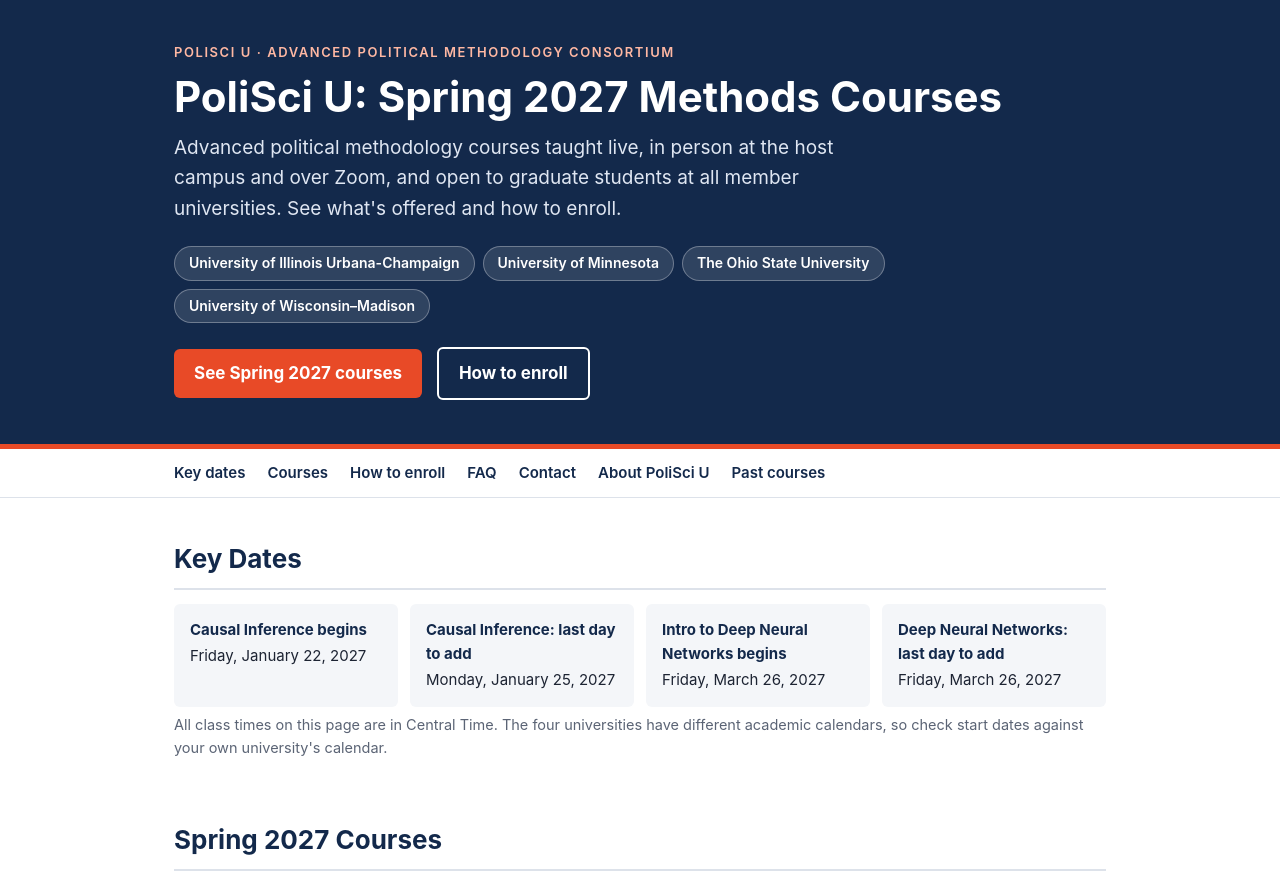
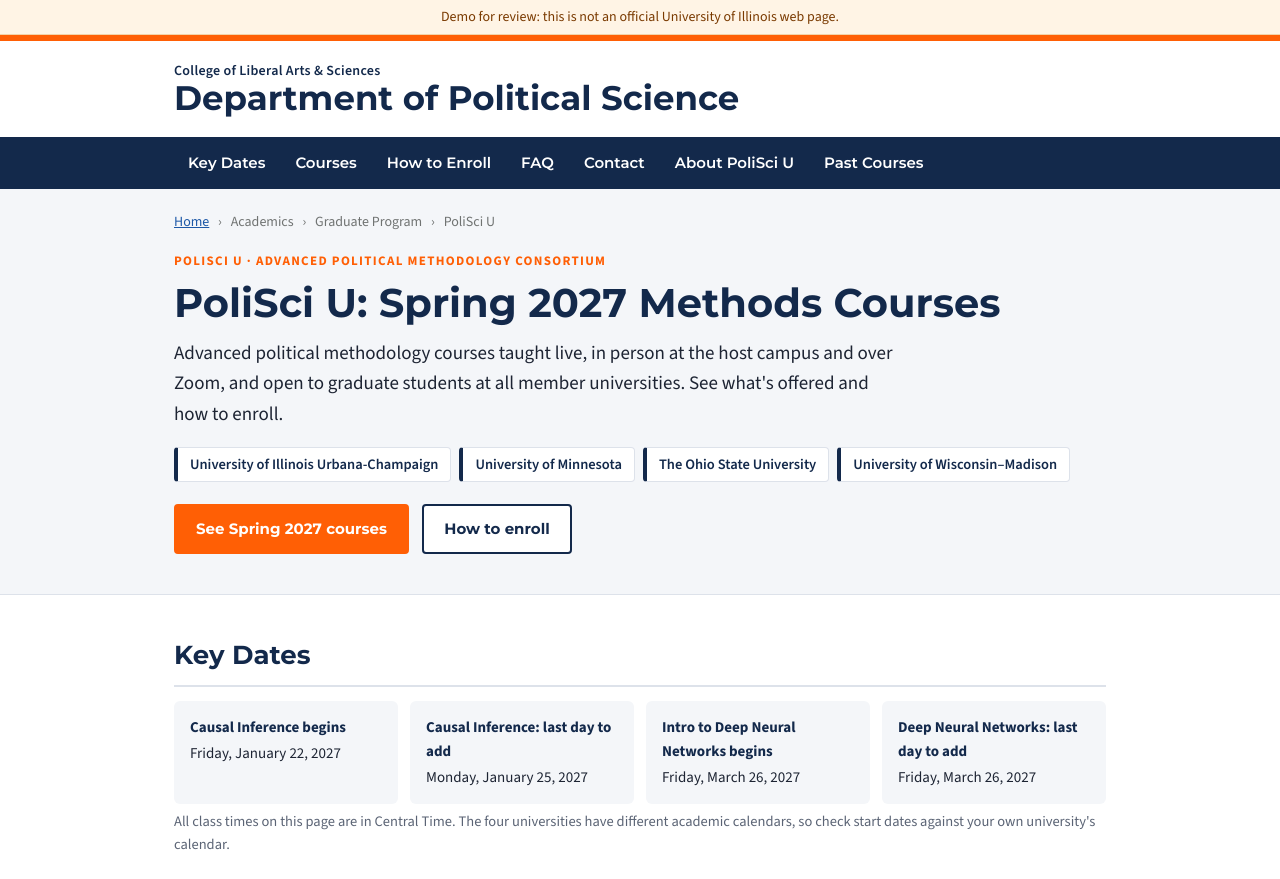
Before and after one commit to rahnumasiddika/polisciu-illinois, a plain HTML site: page index.html in a window 1280 px wide. Shown: the top 879 px of the page. Drawn offline with nearby package versions, Linux system fonts and the light colour scheme.

Commit message:
Add files via upload

```diff
--- a/index.html
+++ b/index.html
@@ -5,25 +5,15 @@
 <meta name="viewport" content="width=device-width, initial-scale=1">
 <title>PoliSci U — Spring 2027 Courses &amp; Enrollment</title>
 <meta name="description" content="Spring 2027 PoliSci U graduate political methodology courses (Illinois, Minnesota, Ohio State, Wisconsin–Madison) and how to enroll.">
+<link rel="preconnect" href="https://fonts.googleapis.com">
+<link rel="preconnect" href="https://fonts.gstatic.com" crossorigin>
+<link href="https://fonts.googleapis.com/css2?family=Montserrat:wght@500;600;700;800&family=Source+Sans+3:ital,wght@0,400;0,600;0,700;1,400&display=swap" rel="stylesheet">
 <style>
-  :root{--blue:#13294B;--orange:#E84A27;--ink:#1d2433;--muted:#5b6475;--line:#dde2ea;--soft:#f4f6f9}
+  :root{--blue:#13294B;--orange:#FF5F05;--link:#1D58A7;--storm:#707372;--ink:#1d2433;--muted:#5b6475;--line:#dde2ea;--soft:#f4f6f9}
   *{box-sizing:border-box}
-  body{margin:0;font-family:-apple-system,BlinkMacSystemFont,"Segoe UI",Roboto,Arial,sans-serif;color:var(--ink);line-height:1.6;font-size:17px;background:#fff}
-  a{color:#1f4fa3} a:hover{color:var(--orange)}
+  body{margin:0;font-family:"Source Sans 3","Source Sans Pro",Arial,sans-serif;color:var(--ink);line-height:1.6;font-size:17px;background:#fff}
+  a{color:var(--link)} a:hover{color:var(--orange)}
   .wrap{max-width:980px;margin:0 auto;padding:0 24px}
-  header.hero{background:var(--blue);color:#fff;border-bottom:5px solid var(--orange)}
-  header.hero .wrap{padding:42px 24px 36px}
-  .eyebrow{text-transform:uppercase;letter-spacing:.12em;font-size:13px;font-weight:600;color:#ffb8a3;margin:0 0 10px}
-  h1{font-size:clamp(28px,5vw,42px);line-height:1.15;margin:0 0 12px}
-  .lede{font-size:19px;max-width:700px;margin:0 0 22px;color:#dfe6f2}
-  .members{list-style:none;padding:0;margin:0 0 24px;display:flex;flex-wrap:wrap;gap:8px}
-  .members li{background:rgba(255,255,255,.12);border:1px solid rgba(255,255,255,.3);border-radius:999px;padding:5px 14px;font-size:14px;font-weight:600}
-  .cta{display:inline-block;background:var(--orange);color:#fff;text-decoration:none;font-weight:700;padding:11px 20px;border-radius:6px;margin:0 10px 8px 0}
-  .cta.ghost{background:transparent;border:2px solid #fff}
-  .cta:hover{color:#fff;filter:brightness(1.08)}
-  nav.toc{border-bottom:1px solid var(--line);background:#fff;position:sticky;top:0;z-index:5}
-  nav.toc .wrap{display:flex;gap:22px;overflow-x:auto;padding:12px 24px}
-  nav.toc a{text-decoration:none;color:var(--blue);font-weight:600;font-size:15px;white-space:nowrap}
   main section{padding:40px 0 6px}
   h2{font-size:26px;color:var(--blue);margin:0 0 14px;padding-bottom:8px;border-bottom:2px solid var(--line)}
   h3{font-size:20px;margin:0 0 4px}
@@ -66,14 +56,67 @@
   .archive-list{columns:2 300px;padding-left:20px;font-size:15.5px;margin:0 0 20px}
   .archive-list li{margin-bottom:6px;break-inside:avoid}
   #archive h3{font-size:18px;color:var(--blue);margin:18px 0 8px}
-  footer{margin-top:48px;border-top:1px solid var(--line);background:var(--soft)}
-  footer .wrap{padding:24px;font-size:14px;color:var(--muted)}
+  h1,h2,h3,.dept,.main-nav a,.uni-tabs button,.cta{font-family:Montserrat,"Source Sans 3",Arial,sans-serif}
+  .demo-bar{background:#FFF4E5;color:#7a3a00;font-size:14px;text-align:center;padding:6px 12px;border-bottom:1px solid #f3d3a8}
+  .site-head{background:#fff;border-top:6px solid var(--orange)}
+  .head-inner{padding:22px 24px 18px}
+  .brand{display:flex;flex-direction:column;line-height:1.15}
+  .college{font-size:14px;font-weight:600;color:var(--blue);letter-spacing:.02em}
+  .dept{font-size:clamp(24px,3.6vw,34px);font-weight:700;color:var(--blue)}
+  .main-nav{background:var(--blue);position:sticky;top:0;z-index:5}
+  .main-nav .wrap{display:flex;gap:2px;overflow-x:auto;padding:0 24px}
+  .main-nav a{color:#fff;text-decoration:none;font-weight:600;font-size:15px;padding:14px 14px 11px;border-bottom:3px solid transparent;white-space:nowrap}
+  .main-nav a:hover,.main-nav a:focus{border-bottom-color:var(--orange);color:#fff;background:rgba(255,255,255,.06)}
+  .page-title{background:var(--soft);border-bottom:1px solid var(--line)}
+  .page-title .wrap{padding:22px 24px 32px}
+  .breadcrumb{font-size:14px;color:var(--storm);margin-bottom:18px}
+  .breadcrumb span{margin:0 6px}
+  .eyebrow{text-transform:uppercase;letter-spacing:.1em;font-size:13px;font-weight:700;color:var(--orange);margin:0 0 8px}
+  h1{font-size:clamp(28px,4.6vw,40px);line-height:1.15;margin:0 0 12px;color:var(--blue);font-weight:700}
+  .lede{font-size:19px;max-width:720px;margin:0 0 18px;color:var(--ink)}
+  .members{list-style:none;padding:0;margin:0 0 22px;display:flex;flex-wrap:wrap;gap:8px}
+  .members li{background:#fff;border:1px solid var(--line);border-left:4px solid var(--blue);border-radius:4px;padding:5px 12px;font-size:14.5px;font-weight:600;color:var(--blue)}
+  .cta{display:inline-block;background:var(--orange);color:#fff;text-decoration:none;font-weight:700;font-size:15px;padding:11px 20px;border-radius:4px;margin:0 10px 8px 0;border:2px solid var(--orange)}
+  .cta.ghost{background:#fff;color:var(--blue);border-color:var(--blue)}
+  .cta:hover{filter:brightness(1.05);color:#fff}
+  .cta.ghost:hover{background:var(--blue);color:#fff}
+  h2{font-weight:700}
+  .site-foot{margin-top:56px;background:var(--blue);color:#fff;border-top:6px solid var(--orange)}
+  .foot-grid{display:flex;flex-wrap:wrap;justify-content:space-between;gap:24px;padding:32px 24px 18px}
+  .site-foot .college{color:#fff}
+  .site-foot .dept{color:#fff;font-size:24px}
+  .addr{font-size:15px;line-height:1.6}
+  .site-foot a{color:#fff}
+  .foot-note{font-size:13.5px;color:#c8d0dc;padding:14px 24px 26px;border-top:1px solid rgba(255,255,255,.2)}
 </style>
 </head>
 <body>
 
-<header class="hero">
+<div class="demo-bar" role="note">Demo for review: this is not an official University of Illinois web page.</div>
+
+<header class="site-head">
+  <div class="wrap head-inner">
+    <div class="brand">
+      <span class="college">College of Liberal Arts &amp; Sciences</span>
+      <span class="dept">Department of Political Science</span>
+    </div>
+  </div>
+  <nav class="main-nav" aria-label="On this page">
+    <div class="wrap">
+      <a href="#dates">Key Dates</a>
+      <a href="#courses">Courses</a>
+      <a href="#how-to-enroll">How to Enroll</a>
+      <a href="#faq">FAQ</a>
+      <a href="#contact">Contact</a>
+      <a href="#about">About PoliSci U</a>
+      <a href="#archive">Past Courses</a>
+    </div>
+  </nav>
+</header>
+
+<div class="page-title">
   <div class="wrap">
+    <nav class="breadcrumb" aria-label="Breadcrumb"><a href="https://pol.illinois.edu/">Home</a> <span>›</span> Academics <span>›</span> Graduate Program <span>›</span> PoliSci U</nav>
     <p class="eyebrow">PoliSci U · Advanced Political Methodology Consortium</p>
     <h1>PoliSci U: Spring 2027 Methods Courses</h1>
     <p class="lede">Advanced political methodology courses taught live, in person at the host campus and over Zoom, and open to graduate students at all member universities. See what's offered and how to enroll.</p>
@@ -81,19 +124,7 @@
     <a class="cta" href="#courses">See Spring 2027 courses</a>
     <a class="cta ghost" href="#how-to-enroll">How to enroll</a>
   </div>
-</header>
-
-<nav class="toc" aria-label="On this page">
-  <div class="wrap">
-    <a href="#dates">Key dates</a>
-    <a href="#courses">Courses</a>
-    <a href="#how-to-enroll">How to enroll</a>
-    <a href="#faq">FAQ</a>
-    <a href="#contact">Contact</a>
-    <a href="#about">About PoliSci U</a>
-    <a href="#archive">Past courses</a>
-  </div>
-</nav>
+</div>
 
 <main class="wrap">
 
@@ -285,8 +316,17 @@
 
 </main>
 
-<footer>
-  <div class="wrap">PoliSci U page maintained by the Department of Political Science, University of Illinois Urbana-Champaign. Course details may change. Check with the instructor or the Director of Graduate Studies for the latest information. Last updated November 2026.</div>
+<footer class="site-foot">
+  <div class="wrap foot-grid">
+    <div class="brand">
+      <span class="college">College of Liberal Arts &amp; Sciences</span>
+      <span class="dept">Department of Political Science</span>
+    </div>
+    <div class="addr">
+      420 David Kinley Hall MC-713<br>1407 W Gregory Drive<br>Urbana, IL 61801<br>(217) 333-3881<br>Email: <a href="mailto:pol@illinois.edu">pol@illinois.edu</a>
+    </div>
+  </div>
+  <div class="wrap foot-note">PoliSci U page maintained by the Department of Political Science, University of Illinois Urbana-Champaign. Course details may change; check with the instructor or the Director of Graduate Studies for the latest information. Last updated November 2026.</div>
 </footer>
 <script>
 (function(){
```
